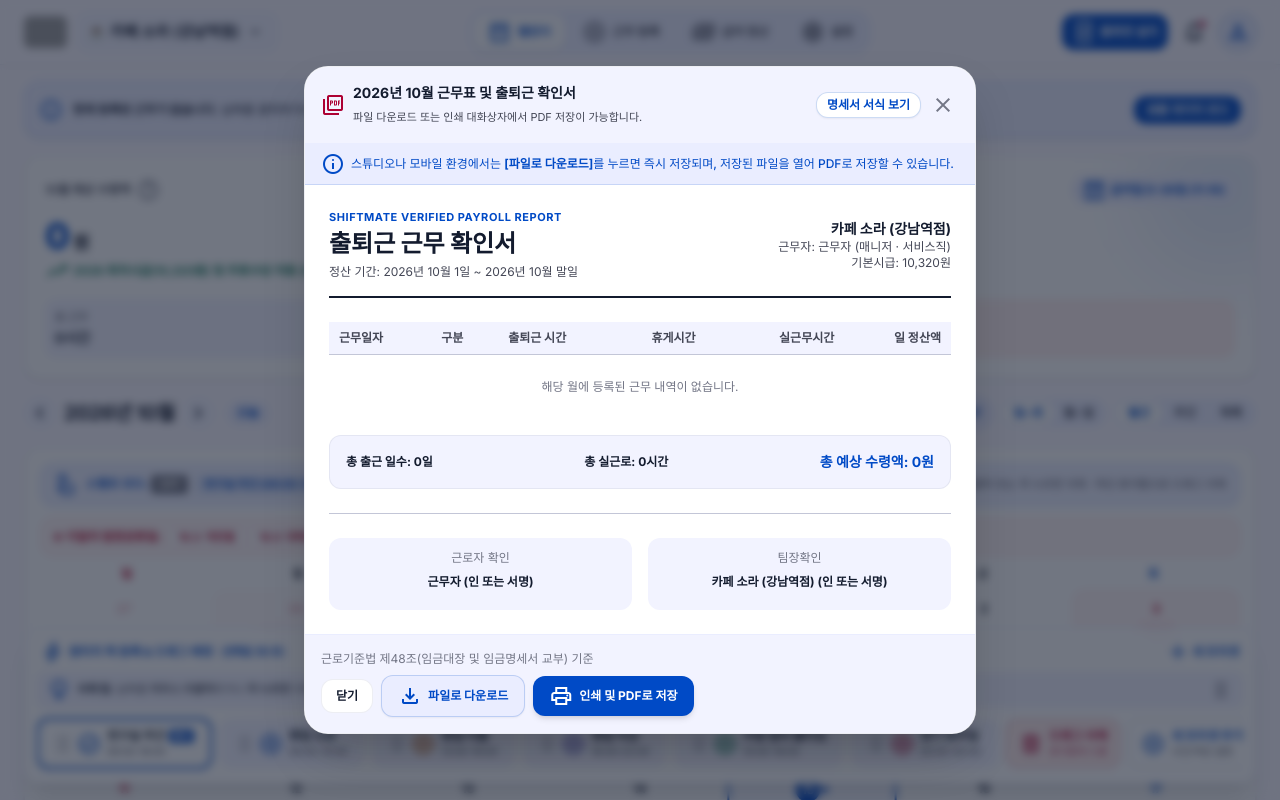
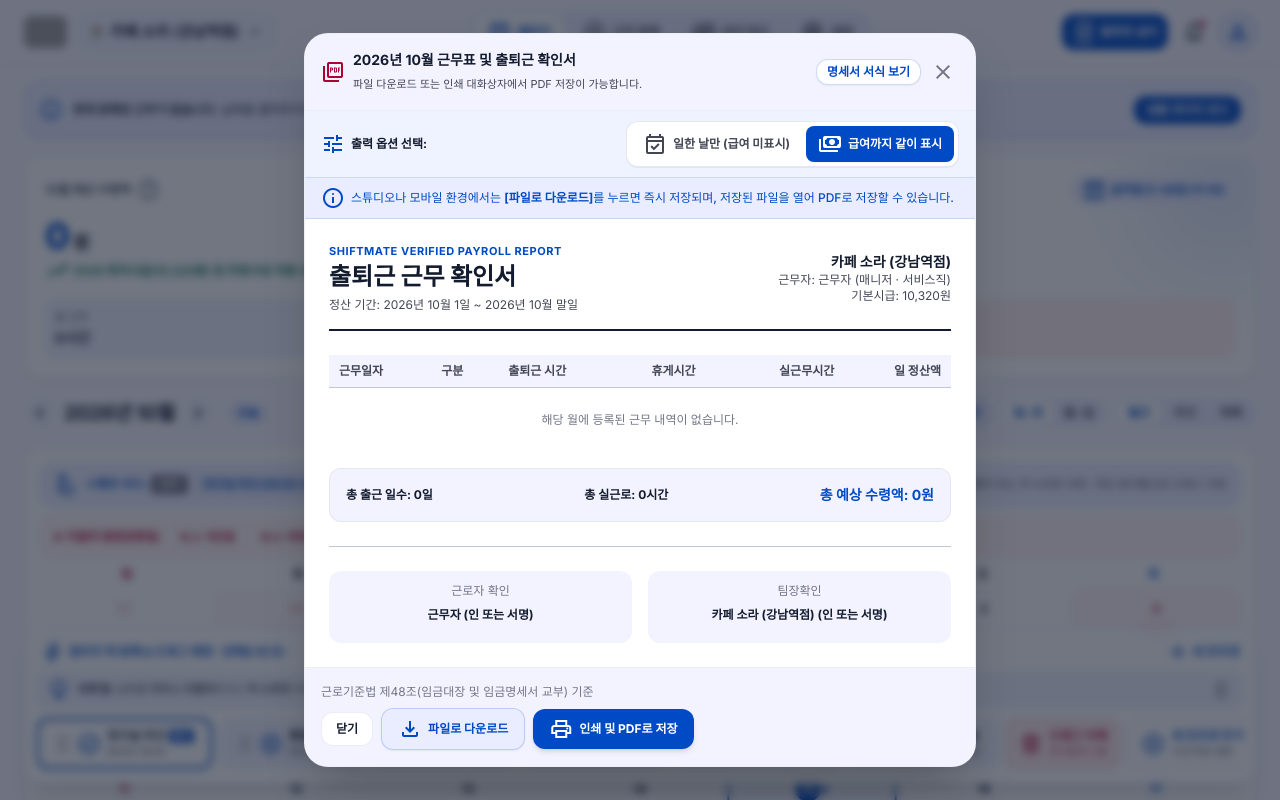
Before and after one commit to wvvvvv0617-gif/calender, a React (Vite) app: page / in a window 1280 px wide. Both pictures are taken after a click on the button "이번 달 근무기록 PDF 내보내기". Shown: the top 800 px of the page. Built offline with nearby package versions, Linux system fonts and the light colour scheme; grey boxes are pictures that could not be loaded.

Commit message:
feat(pdf): add toggle to exclude pay information in PDF export
Allow users to generate documents without salary details for flexible documentation needs.

```diff
--- a/src/components/PdfExportModal.tsx
+++ b/src/components/PdfExportModal.tsx
@@ -18,6 +18,8 @@ export const PdfExportModal: React.FC = () => {
   } = useShift();
 
   const [downloadSuccess, setDownloadSuccess] = useState<string | null>(null);
+  // Option to toggle between showing pay amounts vs only showing worked days/hours
+  const [includePayInfo, setIncludePayInfo] = useState<boolean>(true);
 
   if (!isPdfModalOpen) return null;
 
@@ -28,8 +30,10 @@ export const PdfExportModal: React.FC = () => {
 
   // Generate self-contained standalone HTML document for download & reliable printing
   const generateDocumentHtml = () => {
-    const isTimesheet = pdfExportType === 'timesheet';
-    const title = isTimesheet
+    const isTimesheet = !includePayInfo || pdfExportType === 'timesheet';
+    const title = !includePayInfo
+      ? `${year}년 ${month}월 근무 확인서 (출퇴근 기록표)`
+      : isTimesheet
       ? `${year}년 ${month}월 근무표 및 출퇴근 확인서`
       : `${year}년 ${month}월 급여명세서`;
 
@@ -51,13 +55,17 @@ export const PdfExportModal: React.FC = () => {
             ? `${calc.workedHours}시간<br><small style="color:#b35300;font-size:10px;">(기본 ${calc.regularHours}h + 연장 ${s.overtimeHours}h)</small>`
             : `${calc.workedHours}시간`;
 
+        const payCell = includePayInfo
+          ? `<td style="padding:8px 10px;border-bottom:1px solid #eaedff;text-align:right;font-weight:bold;color:#131b2e;">${formatKRW(calc.totalShiftPay)}원</td>`
+          : '';
+
         return `<tr>
           <td style="padding:8px 10px;border-bottom:1px solid #eaedff;">${s.date}</td>
           <td style="padding:8px 10px;border-bottom:1px solid #eaedff;">${typeBadge}${otBadge}</td>
           <td style="padding:8px 10px;border-bottom:1px solid #eaedff;color:#434655;">${s.type === 'work' ? `${s.startTime} ~ ${s.endTime}` : '-'}</td>
           <td style="padding:8px 10px;border-bottom:1px solid #eaedff;text-align:center;color:#434655;">${s.breakMinutes}분</td>
           <td style="padding:8px 10px;border-bottom:1px solid #eaedff;text-align:right;font-weight:bold;">${workHourText}</td>
-          <td style="padding:8px 10px;border-bottom:1px solid #eaedff;text-align:right;font-weight:bold;color:#131b2e;">${formatKRW(calc.totalShiftPay)}원</td>
+          ${payCell}
         </tr>`;
       })
       .join('');
@@ -207,7 +215,11 @@ export const PdfExportModal: React.FC = () => {
       <div style="text-align:right;">
         <div style="font-weight:bold;font-size:15px;">${activeWorkplace.name}</div>
         <div style="font-size:12px;color:#434655;">근무자: ${userName} (${activeWorkplace.role})</div>
-        <div style="font-size:12px;color:#434655;">기본시급: ${formatKRW(activeWorkplace.hourlyWage)}원</div>
+        ${
+          includePayInfo
+            ? `<div style="font-size:12px;color:#434655;">기본시급: ${formatKRW(activeWorkplace.hourlyWage)}원</div>`
+            : `<div style="font-size:12px;color:#004ac6;font-weight:bold;">총 출근: ${currentMonthlySummary.totalWorkDays}일 (${currentMonthlySummary.totalWorkedHours}h)</div>`
+        }
       </div>
     </div>
 
@@ -222,7 +234,7 @@ export const PdfExportModal: React.FC = () => {
             <th>출퇴근 시간</th>
             <th style="text-align:center;">휴게시간</th>
             <th style="text-align:right;">실근무</th>
-            <th style="text-align:right;">일 정산액</th>
+            ${includePayInfo ? '<th style="text-align:right;">일 정산액</th>' : ''}
           </tr>
         </thead>
         <tbody>
@@ -237,7 +249,11 @@ export const PdfExportModal: React.FC = () => {
             ? ` (연장 ${currentMonthlySummary.totalOvertimeHours}h 포함)`
             : ''
         }</span>
-        <span style="color:#004ac6;font-size:16px;">총 예상 수령액: ${formatKRW(currentMonthlySummary.netPay)}원</span>
+        ${
+          includePayInfo
+            ? `<span style="color:#004ac6;font-size:16px;">총 예상 수령액: ${formatKRW(currentMonthlySummary.netPay)}원</span>`
+            : `<span style="color:#006c49;font-size:13px;font-weight:bold;">✓ 출퇴근 근무 확인 완료</span>`
+        }
       </div>
       `
         : `
@@ -320,9 +336,10 @@ export const PdfExportModal: React.FC = () => {
   const handleDownloadFile = () => {
     try {
       const htmlContent = generateDocumentHtml();
-      const filename =
-        pdfExportType === 'timesheet'
-          ? `ShiftMate_근무확인서_${year}년_${month}월_${activeWorkplace.name.replace(/\s+/g, '_')}.html`
+      const filename = !includePayInfo
+        ? `ShiftMate_근무확인서(근무일만)_${year}년_${month}월_${activeWorkplace.name.replace(/\s+/g, '_')}.html`
+        : pdfExportType === 'timesheet'
+        ? `ShiftMate_근무확인서(급여포함)_${year}년_${month}월_${activeWorkplace.name.replace(/\s+/g, '_')}.html`
         : `ShiftMate_급여명세서_${year}년_${month}월_${activeWorkplace.name.replace(/\s+/g, '_')}.html`;
 
       const blob = new Blob([htmlContent], { type: 'text/html;charset=utf-8' });
@@ -378,29 +395,78 @@ export const PdfExportModal: React.FC = () => {
             <span className="material-symbols-outlined text-[#ad0033] text-[24px]">picture_as_pdf</span>
             <div>
               <h2 className="text-sm font-bold text-[#131b2e]">
-                {pdfExportType === 'timesheet'
+                {!includePayInfo
+                  ? `${year}년 ${month}월 근무 확인서 (출퇴근 기록표)`
+                  : pdfExportType === 'timesheet'
                   ? `${year}년 ${month}월 근무표 및 출퇴근 확인서`
                   : `${year}년 ${month}월 급여명세서 (실수령액 요약)`}
               </h2>
               <span className="text-[11px] text-[#434655]">
-                파일 다운로드 또는 인쇄 대화상자에서 PDF 저장이 가능합니다.
+                {!includePayInfo
+                  ? '급여 금액이 제외된 출퇴근 일자 및 실근무시간 증빙 문서입니다.'
+                  : '파일 다운로드 또는 인쇄 대화상자에서 PDF 저장이 가능합니다.'}
               </span>
             </div>
           </div>
 
           <div className="flex items-center gap-1.5">
+            {includePayInfo ? (
               <button
                 onClick={() => openPdfModal(pdfExportType === 'timesheet' ? 'payslip' : 'timesheet')}
                 className="px-2.5 py-1 rounded-xl bg-white text-[#004ac6] text-xs font-bold shadow-xs border border-[#004ac6]/20 cursor-pointer active:scale-95 transition-all"
               >
                 {pdfExportType === 'timesheet' ? '명세서 서식 보기' : '근무표 서식 보기'}
               </button>
+            ) : (
+              <span className="px-2.5 py-1 rounded-xl bg-white text-[#006c49] text-xs font-bold border border-[#6cf8bb]">
+                근무일 증빙 서식
+              </span>
+            )}
             <button
               onClick={closePdfModal}
               className="w-8 h-8 rounded-full flex items-center justify-center text-[#737686] hover:bg-[#eaedff] cursor-pointer"
               aria-label="닫기"
             >
               <span className="material-symbols-outlined text-[20px]">close</span>
+            </button>
+          </div>
+        </div>
+
+        {/* Output Mode Switcher: 일한 날만(급여 미표시) vs 급여까지 같이 표시 */}
+        <div className="bg-[#eff2ff] px-4 py-2.5 border-b border-[#004ac6]/15 flex flex-col sm:flex-row sm:items-center justify-between gap-2.5 no-print">
+          <div className="flex items-center gap-1.5 text-xs font-bold text-[#131b2e]">
+            <span className="material-symbols-outlined text-[18px] text-[#004ac6]">tune</span>
+            <span>출력 옵션 선택:</span>
+          </div>
+
+          <div className="flex items-center gap-1 bg-white p-1 rounded-xl shadow-2xs border border-[#c3c6d7]/40 flex-wrap">
+            <button
+              type="button"
+              onClick={() => {
+                setIncludePayInfo(false);
+              }}
+              className={`px-3 py-1.5 rounded-lg text-xs font-bold transition-all cursor-pointer flex items-center gap-1.5 ${
+                !includePayInfo
+                  ? 'bg-[#004ac6] text-white shadow-xs'
+                  : 'text-[#434655] hover:text-[#131b2e]'
+              }`}
+            >
+              <span className="material-symbols-outlined text-[15px]">event_available</span>
+              <span>일한 날만 (급여 미표시)</span>
+            </button>
+            <button
+              type="button"
+              onClick={() => {
+                setIncludePayInfo(true);
+              }}
+              className={`px-3 py-1.5 rounded-lg text-xs font-bold transition-all cursor-pointer flex items-center gap-1.5 ${
+                includePayInfo
+                  ? 'bg-[#004ac6] text-white shadow-xs'
+                  : 'text-[#434655] hover:text-[#131b2e]'
+              }`}
+            >
+              <span className="material-symbols-outlined text-[15px]">payments</span>
+              <span>급여까지 같이 표시</span>
             </button>
           </div>
         </div>
@@ -429,7 +495,11 @@ export const PdfExportModal: React.FC = () => {
                 ShiftMate Verified Payroll Report
               </div>
               <h1 className="text-xl md:text-2xl font-black text-[#131b2e] mt-0.5">
-                {pdfExportType === 'timesheet' ? '출퇴근 근무 확인서' : '월별 급여 명세서'}
+                {!includePayInfo
+                  ? '출퇴근 근무 확인서 (근무일·시간 증빙)'
+                  : pdfExportType === 'timesheet'
+                  ? '출퇴근 근무 확인서'
+                  : '월별 급여 명세서'}
               </h1>
               <div className="text-xs text-[#434655] mt-1">
                 정산 기간: {year}년 {month}월 1일 ~ {year}년 {month}월 말일
@@ -441,15 +511,28 @@ export const PdfExportModal: React.FC = () => {
               <div className="text-xs text-[#434655]">
                 근무자: {userName} ({activeWorkplace.role})
               </div>
+              {includePayInfo ? (
                 <div className="text-xs text-[#434655]">
                   기본시급: {formatKRW(activeWorkplace.hourlyWage)}원
                 </div>
+              ) : (
+                <div className="text-xs font-bold text-[#004ac6]">
+                  총 출근: {currentMonthlySummary.totalWorkDays}일 ({currentMonthlySummary.totalWorkedHours}시간)
+                </div>
+              )}
             </div>
           </div>
 
-          {/* Timesheet Table View */}
-          {pdfExportType === 'timesheet' ? (
+          {/* Timesheet Table View (Shown when !includePayInfo or pdfExportType === 'timesheet') */}
+          {!includePayInfo || pdfExportType === 'timesheet' ? (
             <div className="space-y-4">
+              {!includePayInfo && (
+                <div className="px-3 py-1.5 rounded-lg bg-[#e8f5e9] border border-[#a5d6a7] text-xs font-bold text-[#2e7d32] flex items-center gap-1.5">
+                  <span className="material-symbols-outlined text-[16px]">visibility_off</span>
+                  <span>급여 미포함 모드: 일한 날짜와 근무 시간만 표시되는 증빙용 서식입니다.</span>
+                </div>
+              )}
+
               <table className="w-full text-xs text-left border-collapse">
                 <thead>
                   <tr className="bg-[#f2f3ff] text-[#434655] border-b border-[#c3c6d7]">
@@ -458,7 +541,9 @@ export const PdfExportModal: React.FC = () => {
                     <th className="py-2 px-2.5 font-bold">출퇴근 시간</th>
                     <th className="py-2 px-2.5 font-bold text-center">휴게시간</th>
                     <th className="py-2 px-2.5 font-bold text-right">실근무시간</th>
+                    {includePayInfo && (
                       <th className="py-2 px-2.5 font-bold text-right">일 정산액</th>
+                    )}
                   </tr>
                 </thead>
                 <tbody className="divide-y divide-[#eaedff]">
@@ -500,15 +585,17 @@ export const PdfExportModal: React.FC = () => {
                               </div>
                             ) : null}
                           </td>
+                          {includePayInfo && (
                             <td className="py-2 px-2.5 text-right font-bold text-[#131b2e]">
                               {formatKRW(calc.totalShiftPay)}원
                             </td>
+                          )}
                         </tr>
                       );
                     })
                   ) : (
                     <tr>
-                      <td colSpan={6} className="py-6 text-center text-[#737686] text-xs">
+                      <td colSpan={includePayInfo ? 6 : 5} className="py-6 text-center text-[#737686] text-xs">
                         해당 월에 등록된 근무 내역이 없습니다.
                       </td>
                     </tr>
@@ -525,9 +612,16 @@ export const PdfExportModal: React.FC = () => {
                     ? ` (연장 ${currentMonthlySummary.totalOvertimeHours}h 포함)`
                     : ''}
                 </span>
+                {includePayInfo ? (
                   <span className="text-sm text-[#004ac6]">
                     총 예상 수령액: {formatKRW(currentMonthlySummary.netPay)}원
                   </span>
+                ) : (
+                  <span className="text-xs text-[#006c49] font-bold flex items-center gap-1 bg-[#6cf8bb]/30 px-2.5 py-1 rounded-lg">
+                    <span className="material-symbols-outlined text-[15px]">verified</span>
+                    <span>출퇴근 근무 확인 완료</span>
+                  </span>
+                )}
               </div>
             </div>
           ) : (
```
Lines whose indentation alone changed are shown as unchanged.
